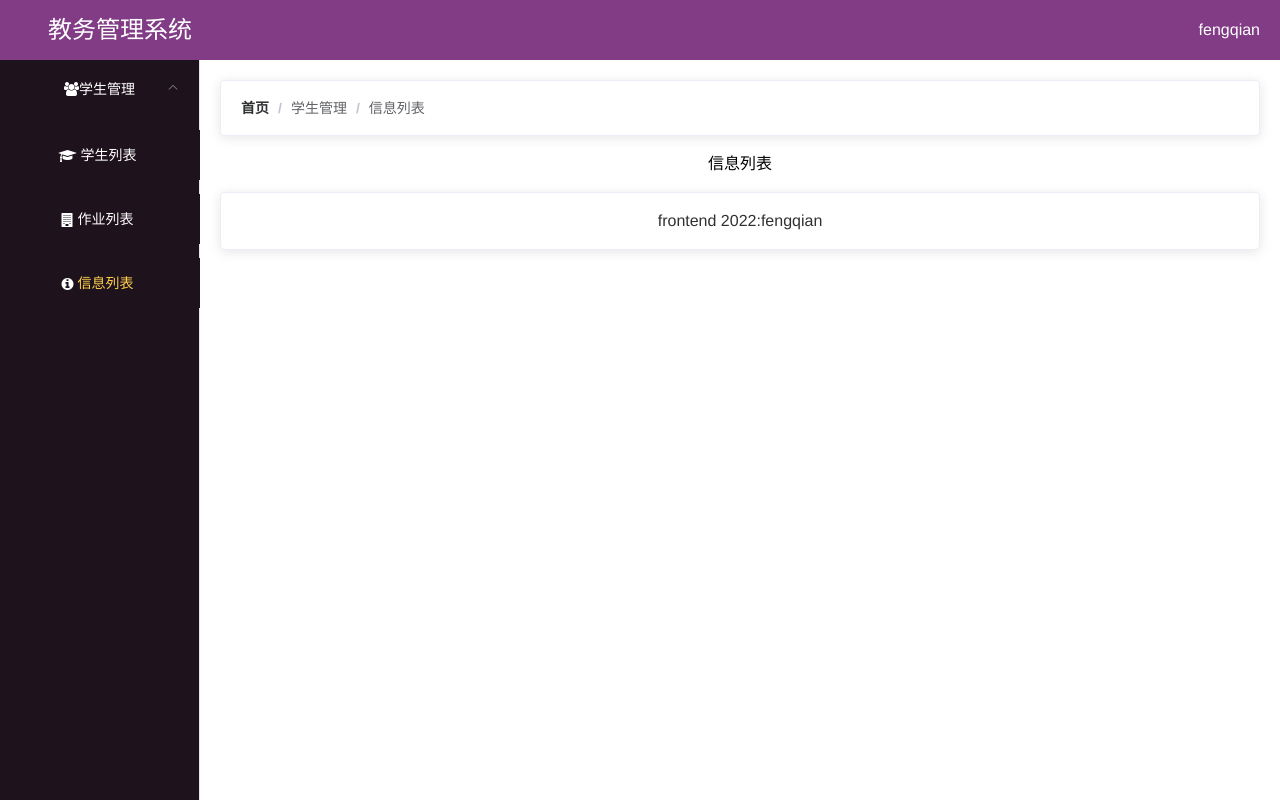
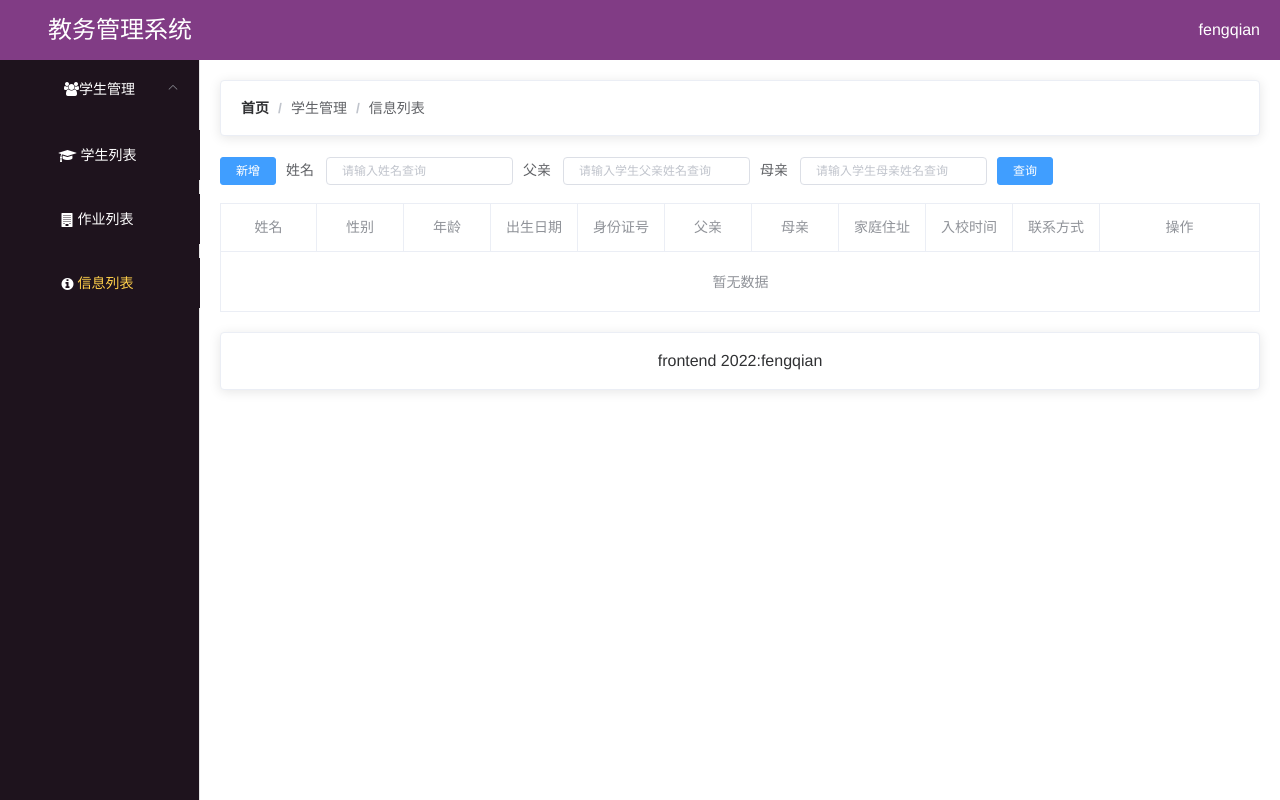
Before and after one commit to fengqianiqan/stmanag, a Vue app: page /home/info in a window 1280 px wide. Built offline with nearby package versions, Linux system fonts and the light colour scheme.

Commit message:
第一次提交

```diff
--- a/src/components/student/InfoList.vue
+++ b/src/components/student/InfoList.vue
@@ -1,15 +1,173 @@
 <template>
 <div class="infoList">
-  信息列表
+  <el-form :inline="true" :model="formInline" class="topform" size="mini">
+    <el-form-item>
+    <el-button type="primary" @click="addStu" size="mini">新增</el-button>
+  </el-form-item>
+    <el-form-item label="姓名">
+      <el-input v-model="formInline.name" placeholder="请输入姓名查询"></el-input>
+    </el-form-item>
+    <el-form-item label="父亲">
+      <el-input v-model="formInline.fat" placeholder="请输入学生父亲姓名查询"></el-input>
+    </el-form-item>
+    <el-form-item label="母亲">
+      <el-input v-model="formInline.mat" placeholder="请输入学生母亲姓名查询"></el-input>
+    </el-form-item>
+    <el-form-item>
+      <el-button type="primary" @click="findStu" size="mini">查询</el-button>
+    </el-form-item>
+  </el-form>
+  <el-table
+    :data="tableData"
+    border
+    style="width: 100%">
+    <el-table-column prop="name" label="姓名" align="center"  ></el-table-column>
+    <el-table-column prop="sex" label="性别" align="center" ></el-table-column>
+    <el-table-column prop="age" label="年龄" align="center" ></el-table-column>
+    <el-table-column prop="dat" label="出生日期" align="center" ></el-table-column>
+    <el-table-column prop="nub" label="身份证号" align="center" ></el-table-column>
+    <el-table-column prop="fat" label="父亲" align="center" ></el-table-column>
+    <el-table-column prop="mat" label="母亲" align="center" ></el-table-column>
+    <el-table-column prop="adr" label="家庭住址" align="center"  ></el-table-column>
+    <el-table-column prop="tim" label="入校时间" align="center"  ></el-table-column>
+    <el-table-column prop="pho" label="联系方式" align="center"  ></el-table-column>
+    <el-table-column label="操作" align="center"  width="160px">
+      <template slot-scope="scope">
+        <el-button type="primary" size="mini" icon="el-icon-edit" @click="updateInfo(scope.row)"></el-button>
+        <el-button type="danger" size="mini" icon="el-icon-delete" @click="dele(scope.row)"></el-button>
+      </template>
+    </el-table-column>
+  </el-table>
+  <!--  新增信息嵌套表单-->
+  <el-dialog :title="state ? '新增学生信息' : '修改学生信息'" :visible.sync="dialogFormVisible" width="400px">
+    <el-form :model="form" :rules="rules" ref="form">
+      <el-form-item label="姓名" :label-width="formLabelWidth" prop="name">
+        <el-input v-model="form.name" autocomplete="off" size="mini"></el-input>
+      </el-form-item>
+      <el-form-item label="性别" :label-width="formLabelWidth" prop="sex">
+        <el-radio v-model="form.sex" label="男" size="mini">男</el-radio>
+        <el-radio v-model="form.sex" label="女" size="mini">女</el-radio>
+      </el-form-item>
+      <el-form-item label="年龄" :label-width="formLabelWidth" prop="age">
+        <el-input v-model.number="form.age" autocomplete="off" size="mini"></el-input>
+      </el-form-item>
+      <el-form-item label="出生日期" :label-width="formLabelWidth" prop="dat">
+        <el-input v-model.number="form.dat" autocomplete="off" size="mini"></el-input>
+      </el-form-item>
+      <el-form-item label="身份证号" :label-width="formLabelWidth" prop="nub">
+        <el-input v-model="form.nub" autocomplete="off" size="mini"></el-input>
+      </el-form-item>
+      <el-form-item label="父亲" :label-width="formLabelWidth" prop="fat">
+        <el-input v-model.number="form.fat" autocomplete="off" size="mini"></el-input>
+      </el-form-item>
+      <el-form-item label="母亲" :label-width="formLabelWidth" prop="mat">
+        <el-input v-model.number="form.mat" autocomplete="off" size="mini"></el-input>
+      </el-form-item>
+      <el-form-item label="家庭住址" :label-width="formLabelWidth" prop="adr">
+        <el-input v-model.number="form.adr" autocomplete="off" size="mini"></el-input>
+      </el-form-item>
+      <el-form-item label="入校时间" :label-width="formLabelWidth" prop="tim">
+        <el-input v-model.number="form.tim" autocomplete="off" size="mini"></el-input>
+      </el-form-item>
+      <el-form-item label="联系方式" :label-width="formLabelWidth" prop="pho">
+        <el-input v-model="form.pho" autocomplete="off" size="mini"></el-input>
+      </el-form-item>
+    </el-form>
+    <div slot="footer" class="dialog-footer">
+      <el-button type="primary" @click="dialogFormVisible = false" size="mini">取消</el-button>
+      <el-button type="primary" @click="sure('form')" size="mini">确 定</el-button>
+    </div>
+  </el-dialog>
 </div>
 </template>
 
 <script>
 export default {
-  name: 'InfoList'
+  name: 'InfoList',
+  data () {
+    return {
+      formLabelWidth: '80px',
+      dialogFormVisible: false,
+      state: true,
+      formInline: {
+        name: '',
+        fat: '',
+        mat: ''
+      },
+      tableData: [],
+      form: {
+        name: '',
+        sex: '',
+        age: '',
+        dat: '',
+        nub: '',
+        fat: '',
+        mat: '',
+        adr: '',
+        tim: '',
+        pho: ''
+      },
+      rules: {
+        name: [{required: true, message: '请输入姓名'}],
+        sex: [{required: true, message: '请选择性别'}],
+        age: [{required: true, message: '请输入年龄'},
+          {type: 'number', message: '年龄必须是数字'}],
+        dat: [{required: true, message: '请输入入学日期'}],
+        nub: [{required: true, message: '请输入身份证号'},
+          {type: 'number', message: '身份证号必须是数字'}],
+        fat: [{required: true, message: '请输入学生父亲姓名'}],
+        mat: [{required: true, message: '请输入学生母亲姓名'}],
+        adr: [{required: true, message: '请输入学生家庭住址'}],
+        tim: [{required: true, message: '请输入入校时间'}],
+        pho: [{required: true, message: '请输入联系方式'},
+          {type: 'number', message: '学号必须是数字'}]
+      }
+    }
+  },
+  methods: {
+    updateInfo (row) {
+      console.log(row)
+      this.state = false
+      this.dialogFormVisible = true
+      this.form = row
+    },
+    dele (row) {
+    },
+    addStu () {
+      this.state = true
+      this.dialogFormVisible = true
+    },
+    findStu () {
+      console.log(this.formInline)
+    },
+    sure (form) {
+      this.$refs[form].validate((valid) => {
+        if (valid) {
+          if (this.state) {
+            // 调用新增信息接口
+            console.log(this.error)
+            this.tableData.push()
+            this.dialogFormVisible = false
+          } else {}
+          // 调用修改接口
+          this.tableData.add(this.form)
+          this.dialogFormVisible = false
+        } else {
+          console.log(this.error)
+        }
+      })
+    }
+  }
 }
 </script>
 
-<style scoped>
-
+<style lang="scss">
+.infoList {
+  .topform ,.el-form-item{
+    text-align: left;
+  }
+  .el-select{
+    width: 100%;
+  }
+}
 </style>
--- a/src/components/student/WorkList.vue
+++ b/src/components/student/WorkList.vue
@@ -1,15 +1,53 @@
 <template>
 <div class="workList">
-作业列表
+  <el-form :inline="true" :model="formInline" class="topform" size="mini">
+    <el-form-item label="作业名称">
+      <el-input v-model="formInline.jobN" placeholder="请输入作业名称查询"></el-input>
+    </el-form-item>
+    <el-form-item>
+      <el-button type="primary" @click="findwork" size="mini">查询</el-button>
+    </el-form-item>
+  </el-form>
+  <el-table
+    :data="tableData"
+    border
+    style="width: 100%">
+    <el-table-column prop="jobN" label="作业名称" align="center"  ></el-table-column>
+    <el-table-column prop="compeN" label="完成人数" align="center" ></el-table-column>
+    <el-table-column prop="uncomN" label="未完成人数" align="center" ></el-table-column>
+    <el-table-column prop="comtio" label="完成率" align="center" ></el-table-column>
+    <el-table-column prop="check" label="待批改" align="center" ></el-table-column>
+    <el-table-column prop="ratio" label="批改率" align="center" ></el-table-column>
+    <el-table-column prop="passN" label="及格人数" align="center" ></el-table-column>
+    <el-table-column prop="goodN" label="优秀人数" align="center"  ></el-table-column>
+  </el-table>
 </div>
 </template>
 
 <script>
 export default {
-  name: 'WorkList'
+  name: 'WorkList',
+  data () {
+    return {
+      formInline: {
+        jobN: ''
+      },
+      tableData: []
+    }
+  },
+  methods: {
+    findwork () {}
+  }
 }
 </script>
 
-<style scoped>
-
+<style lang="scss">
+.workList{
+  .topform ,.el-form-item{
+    text-align: left;
+  }
+  .el-select{
+    width: 100%;
+  }
+}
 </style>
```
